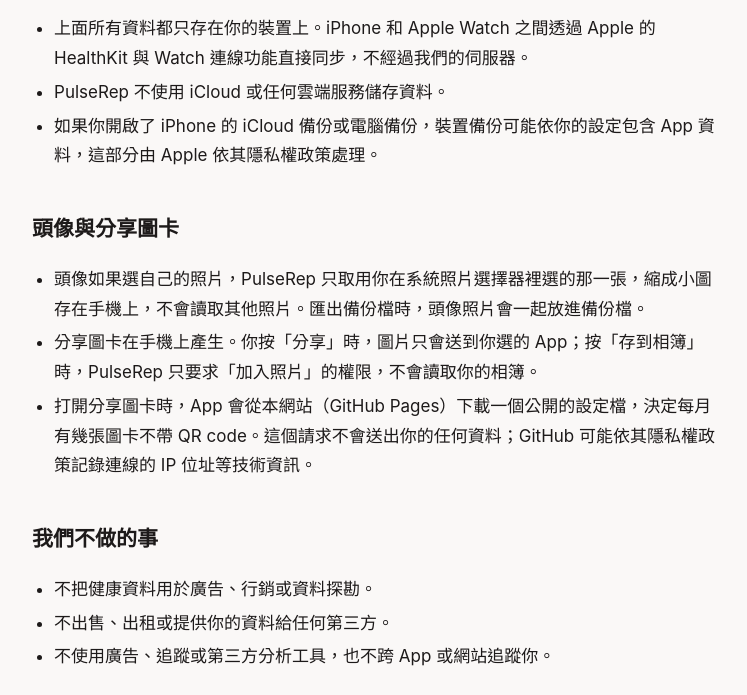
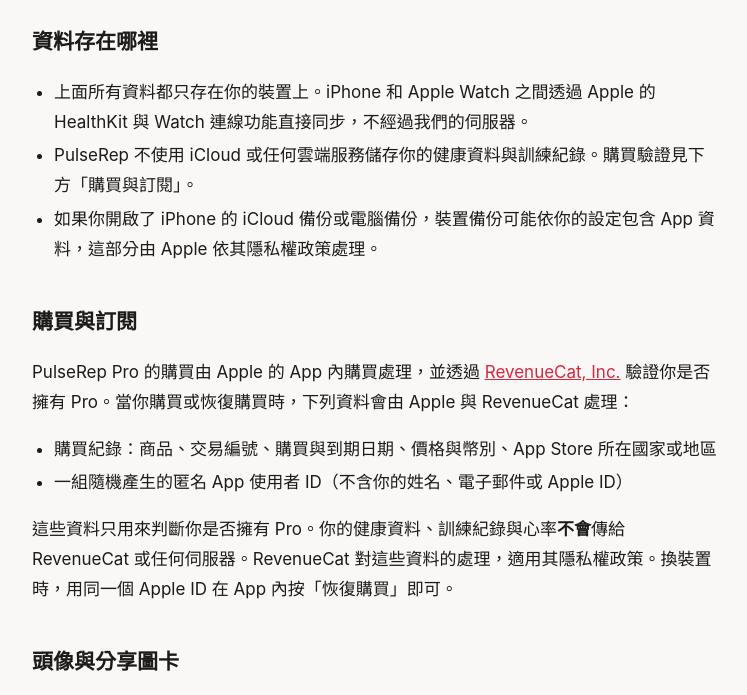
Before and after one commit to mactone/pulserep-site, a plain HTML site: page privacy.html in a window 1280 px wide. Shown: the part 1529-2224 px from the top of the page, without its empty margins (264-1011 px from the left). Drawn offline with Linux system fonts and the light colour scheme.

Commit message:
隱私權政策：新增「購買與訂閱」（Apple IAP＋RevenueCat 驗證 Pro），最後更新 2026-10-31

```diff
--- a/privacy.html
+++ b/privacy.html
@@ -17,12 +17,13 @@
   <nav><a href="./">支援</a><a href="privacy.html" aria-current="page">隱私權政策</a></nav>
 
   <h1>隱私權政策</h1>
-  <p class="meta">生效日期：2026 年 10 月 7 日</p>
+  <p class="meta">生效日期：2026 年 10 月 7 日　最後更新：2026 年 10 月 31 日</p>
 
   <div class="summary">
     <ul>
       <li>不用註冊帳號，所有紀錄只存在你的 iPhone 和 Apple Watch。</li>
       <li>我們沒有伺服器，不會收到你的健康資料或訓練紀錄。</li>
+      <li>只有購買或恢復 Pro 時，購買紀錄與匿名的 App 使用者 ID 會交給 Apple 與 RevenueCat 驗證。</li>
       <li>沒有廣告、沒有追蹤、沒有第三方分析工具。</li>
       <li>健康資料只用來提供 App 功能，不會出售、不會分享給任何人。</li>
     </ul>
@@ -56,9 +57,17 @@
   <h2>資料存在哪裡</h2>
   <ul>
     <li>上面所有資料都只存在你的裝置上。iPhone 和 Apple Watch 之間透過 Apple 的 HealthKit 與 Watch 連線功能直接同步，不經過我們的伺服器。</li>
-    <li>PulseRep 不使用 iCloud 或任何雲端服務儲存資料。</li>
+    <li>PulseRep 不使用 iCloud 或任何雲端服務儲存你的健康資料與訓練紀錄。購買驗證見下方「購買與訂閱」。</li>
     <li>如果你開啟了 iPhone 的 iCloud 備份或電腦備份，裝置備份可能依你的設定包含 App 資料，這部分由 Apple 依其隱私權政策處理。</li>
   </ul>
+
+  <h2>購買與訂閱</h2>
+  <p>PulseRep Pro 的購買由 Apple 的 App 內購買處理，並透過 <a href="https://www.revenuecat.com/privacy">RevenueCat, Inc.</a> 驗證你是否擁有 Pro。當你購買或恢復購買時，下列資料會由 Apple 與 RevenueCat 處理：</p>
+  <ul>
+    <li>購買紀錄：商品、交易編號、購買與到期日期、價格與幣別、App Store 所在國家或地區</li>
+    <li>一組隨機產生的匿名 App 使用者 ID（不含你的姓名、電子郵件或 Apple ID）</li>
+  </ul>
+  <p>這些資料只用來判斷你是否擁有 Pro。你的健康資料、訓練紀錄與心率<strong>不會</strong>傳給 RevenueCat 或任何伺服器。RevenueCat 對這些資料的處理，適用其隱私權政策。換裝置時，用同一個 Apple ID 在 App 內按「恢復購買」即可。</p>
 
   <h2>頭像與分享圖卡</h2>
   <ul>
@@ -71,7 +80,7 @@
   <ul>
     <li>不把健康資料用於廣告、行銷或資料探勘。</li>
     <li>不出售、出租或提供你的資料給任何第三方。</li>
-    <li>不使用廣告、追蹤或第三方分析工具，也不跨 App 或網站追蹤你。</li>
+    <li>不使用廣告、追蹤或第三方分析工具，也不跨 App 或網站追蹤你。上述購買驗證只用於確認 Pro 權限，不用於廣告或追蹤。</li>
   </ul>
 
   <h2>保存與刪除</h2>
```
